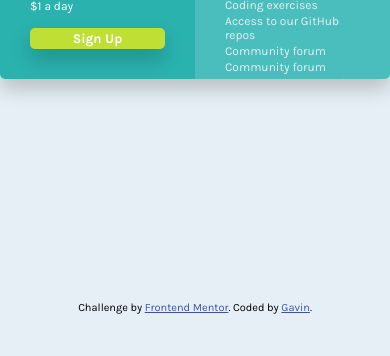
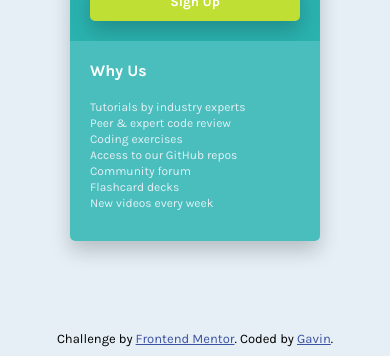
Before and after one commit to gzheng0214/Single-price-grid-component, a plain HTML site: page index.html in a window 390 px wide. Shown: the part 518-874 px from the top of the page. Before the commit the page ends 844 px from the top, so only its background shows below. Drawn offline with Linux system fonts and the light colour scheme.

Commit message:
Added media queries

```diff
--- a/index.html
+++ b/index.html
@@ -12,7 +12,7 @@
     <!-- Feel free to remove these styles or customise in your own stylesheet 👍 -->
     <style>
     .attribution {
-        font-size: 11px;
+        font-size: 13px;
         text-align: center;
     }
 
@@ -52,7 +52,7 @@
                   <li class="section-3__list-item">Coding exercises</li>
                   <li class="section-3__list-item">Access to our GitHub repos</li>
                   <li class="section-3__list-item">Community forum</li>
-                  <li class="section-3__list-item">Community forum</li>
+                  <li class="section-3__list-item">Flashcard decks</li>
                   <li class="section-3__list-item">New videos every week</li>
                 </ul>
               </p>
--- a/style.css
+++ b/style.css
@@ -2,7 +2,7 @@
 * @Author: Gavin
 * @Date:   2020-12-31 21:29:05
 * @Last Modified by:   Gavin
-* @Last Modified time: 2020-12-31 23:10:43
+* @Last Modified time: 2020-12-31 23:39:32
 */
 
 /* VARIABLES */
@@ -44,15 +44,13 @@ body {
 
 /* CARD */
 .card {
-    width: 50rem;
-    height: 37.5rem;
     background-color: white;
     border-radius: .5rem;
     box-shadow: 0 1rem 2rem rgba(0, 0, 0, 0.2);
     overflow: hidden;
     display: grid;
     grid-template-rows: 17.5rem 20rem;
-    grid-template-columns: repeat(2, 50%);
+    grid-template-columns: repeat(2, 25rem);
     grid-template-areas: "section-1 section-1"
         "section-2 section-3";
 }
@@ -169,3 +167,66 @@ body {
 .btn-signup:active {
     transform: translateY(0.1rem);
 }
+
+/* MEDIA QUERIES */
+@media only screen and (orientation: landscape) and (max-width: 60em) {
+    .container {
+        margin-top: 3rem;
+    }
+}
+
+@media only screen and (max-width: 35em) {
+
+    .card {
+        grid-template-rows: 17.5rem 20rem;
+        grid-template-columns: repeat(2, 20rem);
+    }
+
+    .section-2__text {
+    	padding: 2rem;
+    }
+
+    .section-3 {
+    	padding: 2rem;
+    }
+
+    .section-3__list {
+        margin-top: 0;
+    }
+
+    .section-3__list:not(:last-child) {
+        margin-bottom: 0;
+    }
+
+    .btn-signup {
+        margin-top: 0;
+    }
+}
+
+@media only screen and (max-width: 27.5rem) {
+
+	.container {
+		margin-top: 3rem;
+	}
+
+    .card {
+    	margin-top: ;
+        grid-template-rows: 24rem repeat(2, 20rem);
+        grid-template-columns: 25rem;
+        grid-template-areas: "section-1"
+            "section-2"
+            "section-3";
+    }
+
+    .section-3__list {
+        margin-top: 1rem;
+    }
+
+    .section-3__list:not(:last-child) {
+        margin-bottom: .2rem
+    }
+
+    .btn-signup {
+        margin-top: 1.5rem;
+    }
+}
```
Lines whose indentation alone changed are shown as unchanged.
